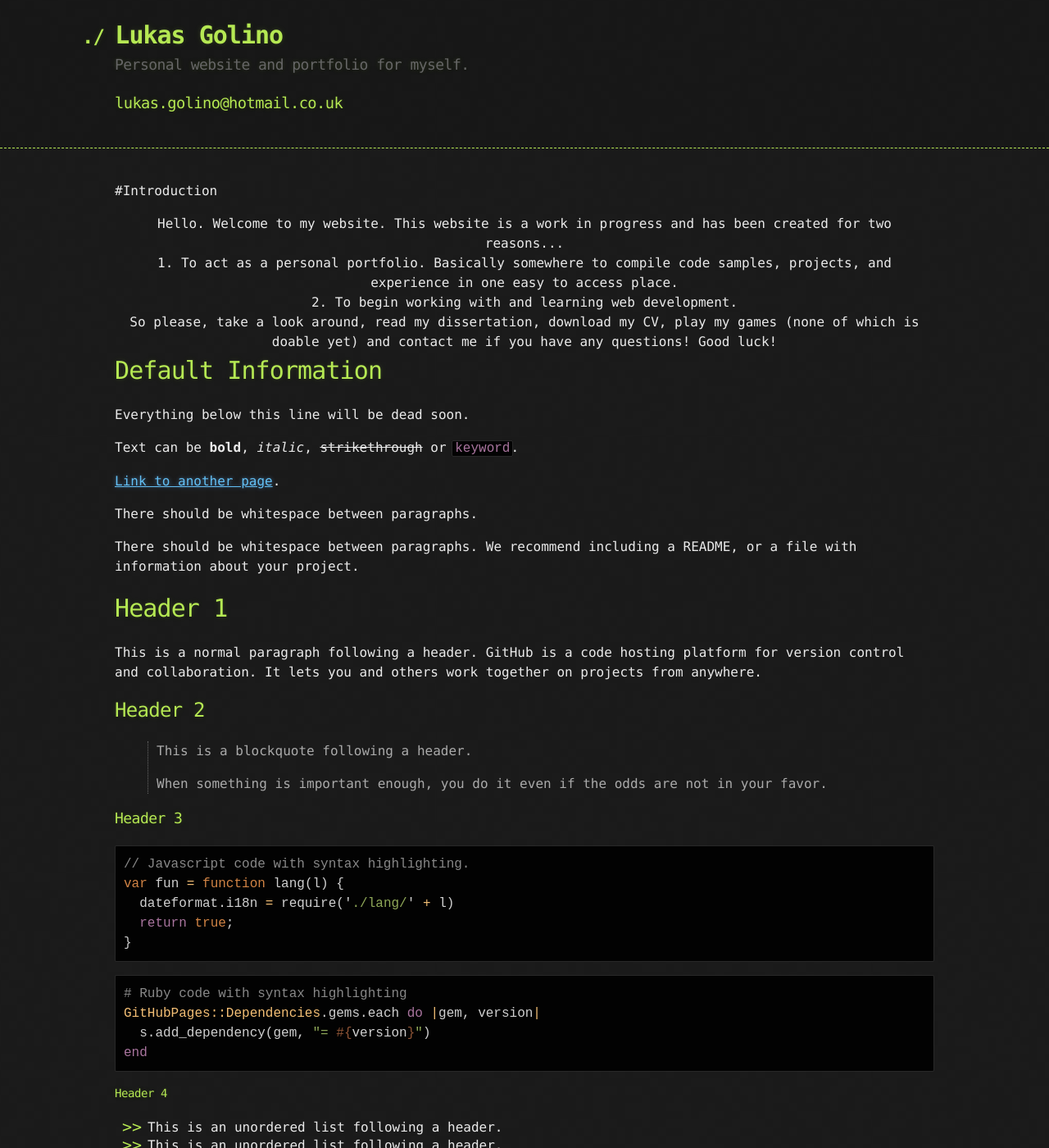
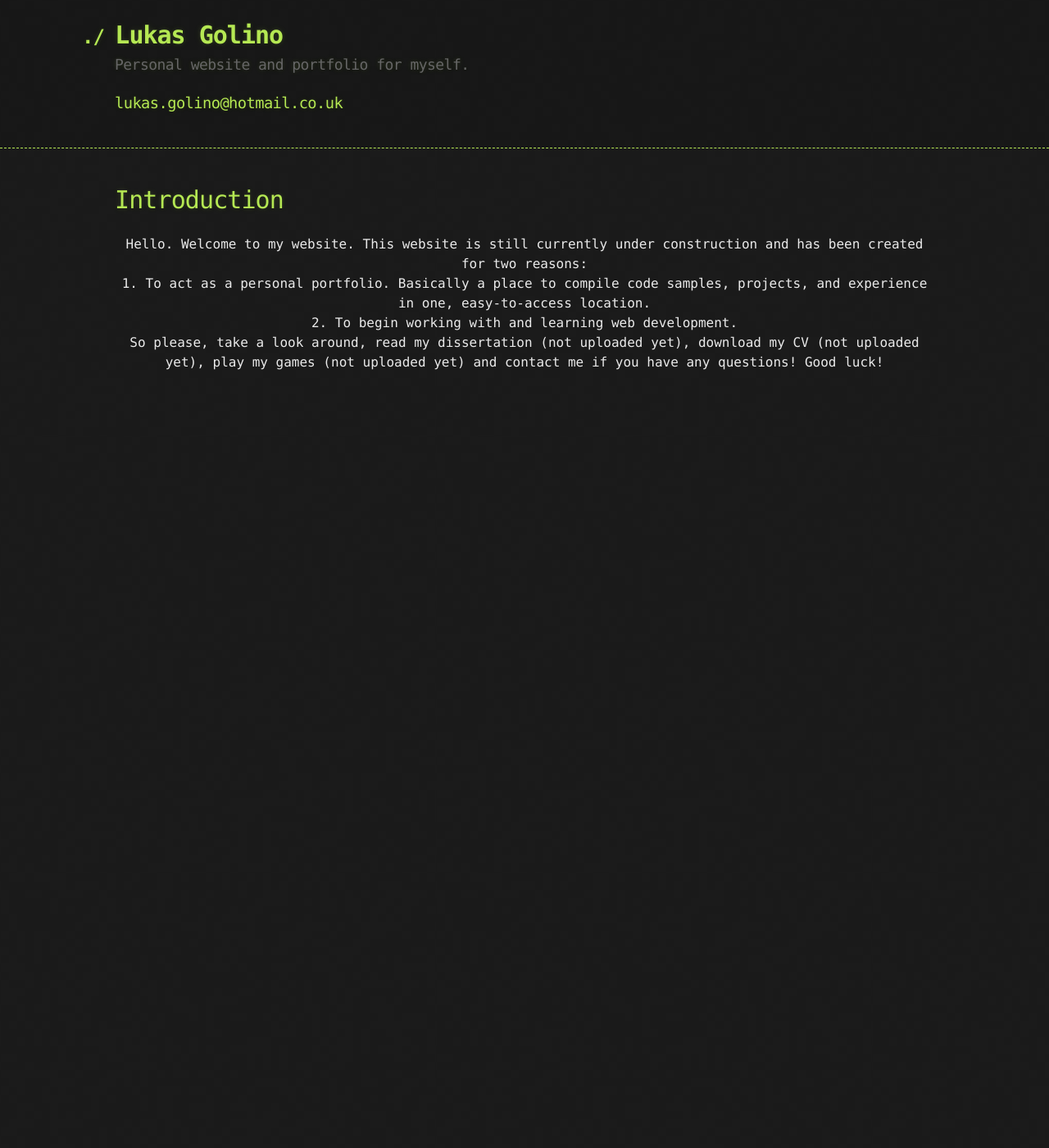
Before and after one commit to lukasgolino/lukasgolino.github.io, a Jekyll site: the page built from index.md, in a window 1280 px wide and 1400 px high. Shown: the whole window at 82% size. Built offline with Jekyll 4.4.1, drawn with Linux system fonts in a browser that asks for light colours; our own code applies the rules of GitHub Pages for plain Markdown files; some of the changed text lies outside the part shown.

Commit message:
Update index.md

````diff
--- a/index.md
+++ b/index.md
@@ -3,15 +3,15 @@ layout: default
 ---
 
 
-#Introduction
+# Introduction
 
-<center> Hello. Welcome to my website. This website is a work in progress and has been created for two reasons... </center>
+<center> Hello. Welcome to my website. This website is still currently under construction and has been created for two reasons: </center>
 
-<center> 1. To act as a personal portfolio. Basically somewhere to compile code samples, projects, and experience in one easy to access place. </center>
+<center> 1. To act as a personal portfolio. Basically a place to compile code samples, projects, and experience in one, easy-to-access location. </center>
 
 <center> 2. To begin working with and learning web development. </center>
 
-<center> So please, take a look around, read my dissertation, download my CV, play my games (none of which is doable yet) and contact me if you have any questions! Good luck! </center>
+<center> So please, take a look around, read my dissertation (not uploaded yet), download my CV (not uploaded yet), play my games (not uploaded yet) and contact me if you have any questions! Good luck! </center>
 
 
 
@@ -25,7 +25,7 @@ layout: default
 
 
 
-
+<!--
 # Default Information
 
 Everything below this line will be dead soon.
@@ -152,3 +152,4 @@ Long, single-line code blocks should not wrap. They should horizontally scroll i
 ```
 The final element.
 ```
+-->
````
